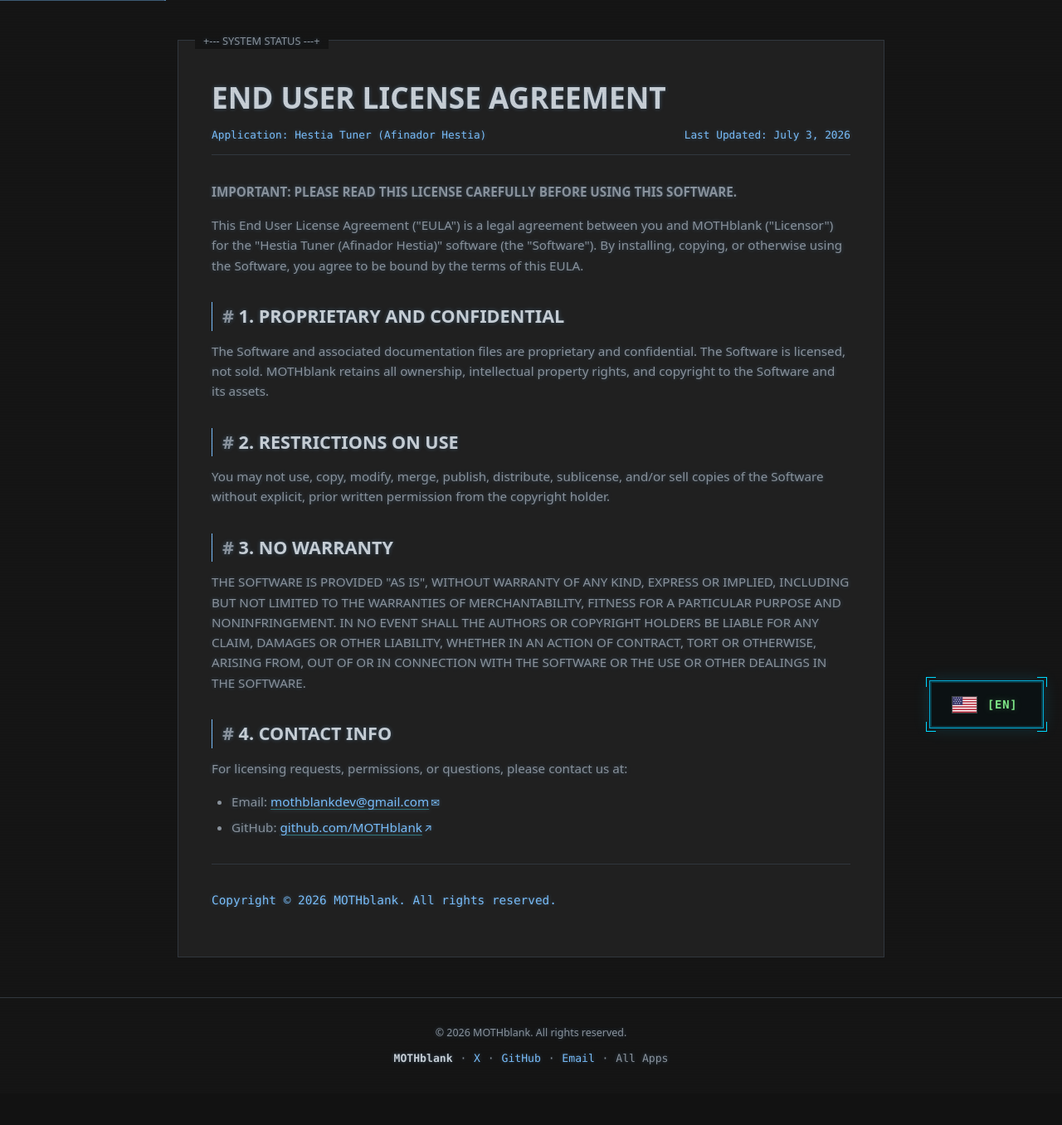
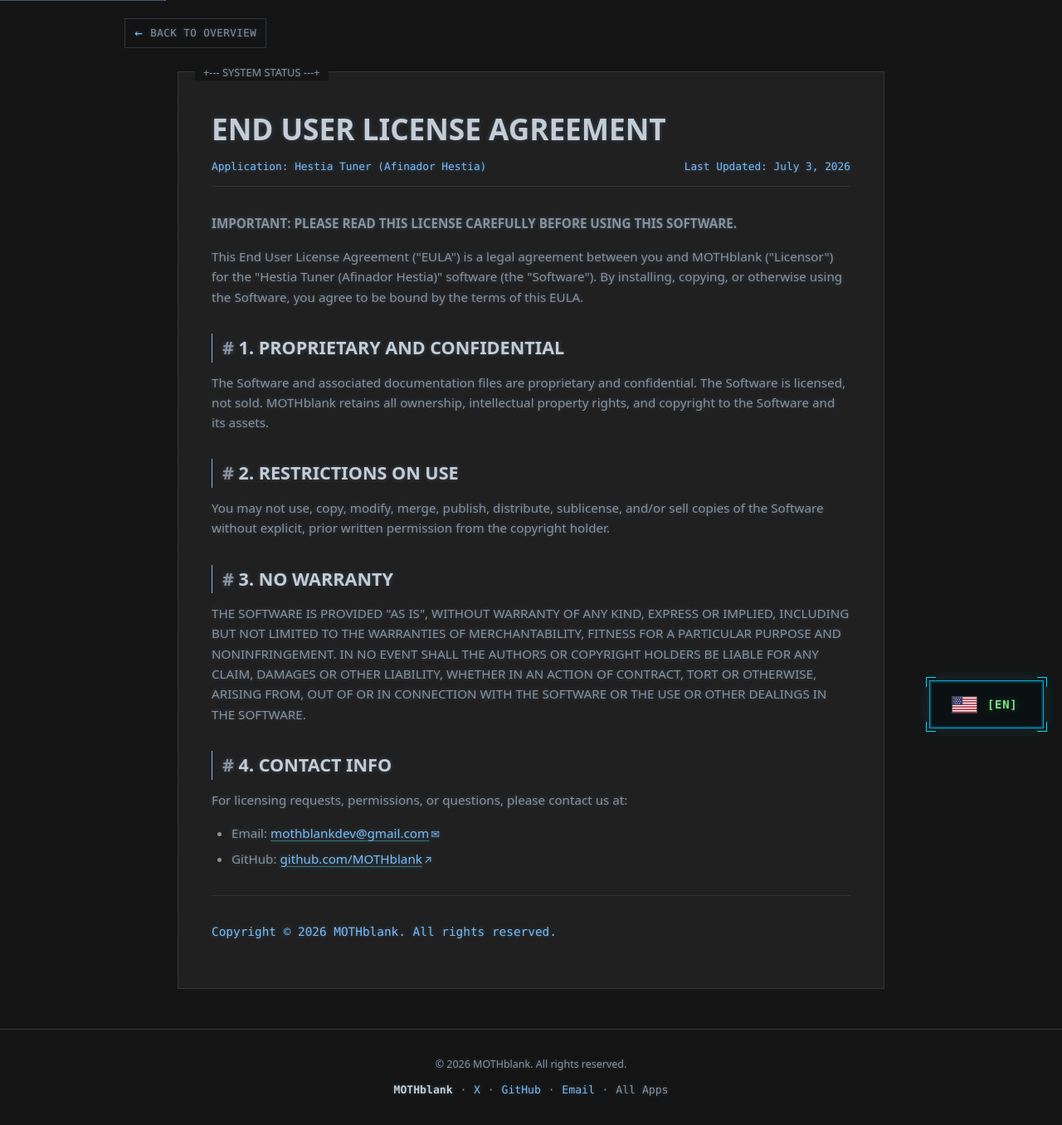
Before and after one commit to MOTHblank/mothblank.github.io, a Jekyll site: the page built from eula-hestia.html, in a window 1280 px wide. Shown: the whole page at 83% size. Built offline with Jekyll 4.4.1, drawn with Linux system fonts in a browser that asks for light colours; before the commit the page ends 1318 px from its top, so only the background shows below that.

Commit message:
Add contextual back target to eula-hestia.html

```diff
--- a/eula-hestia.html
+++ b/eula-hestia.html
@@ -6,6 +6,8 @@
 alternate_url: "/pt-BR/eula-hestia.html"
 english_url: "/eula-hestia.html"
 permalink: "/eula-hestia.html"
+parent_url: "/hestia-tuner.html"
+back_label: "back_overview"
 ---
 <main id="main-content" tabindex="-1">
         <div class="doc-card">
```
